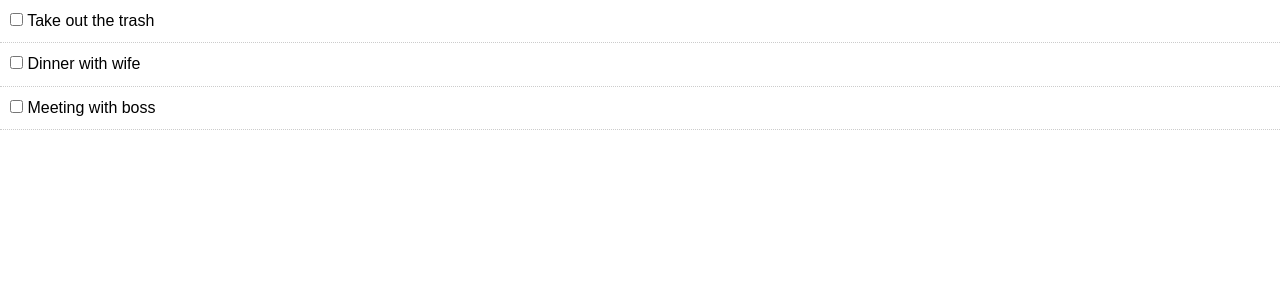
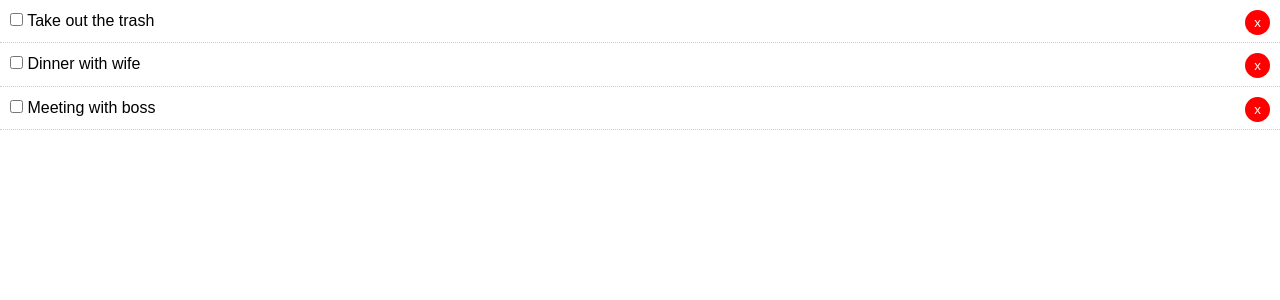
Before and after one commit to Darrenni97/to-do-list, a React (Create React App) app: page / in a window 1280 px wide. Shown: the top 300 px of the page. Built offline with nearby package versions, Linux system fonts and the light colour scheme.

Commit message:
button to delete todoitem

```diff
--- a/src/App.js
+++ b/src/App.js
@@ -23,6 +23,7 @@
     ]
   };
 
+  //Toggle Complete
   markComplete = id => {
     this.setState({
       todos: this.state.todos.map(todo => {
@@ -34,10 +35,15 @@
     });
   };
 
+  //Delete Todo
+  delTodo = id => {
+    this.setState({ todos: [...this.state.todos.filter(todo => todo.id !== id)] });
+  };
+
   render() {
     return (
       <div className="App">
-        <Todos todos={this.state.todos} markComplete={this.markComplete} />
+        <Todos todos={this.state.todos} markComplete={this.markComplete} delTodo={this.delTodo} />
       </div>
     );
   }
--- a/src/components/TodoItem.js
+++ b/src/components/TodoItem.js
@@ -18,6 +18,9 @@
       <div style={this.getStyle()}>
         <p>
           <input type="checkbox" onChange={this.props.markComplete.bind(this, id)} /> {title}
+          <button onClick={this.props.delTodo.bind(this, id)} style={btnStyle}>
+            x
+          </button>
         </p>
       </div>
     );
@@ -29,4 +32,14 @@
   todo: PropTypes.object.isRequired
 };
 
+const btnStyle = {
+  background: "#ff0000",
+  color: "#fff",
+  border: "none",
+  padding: "5px 9px",
+  borderRadius: "50%",
+  cursor: "pointer",
+  float: "right"
+};
+
 export default TodoItem;
--- a/src/components/Todos.js
+++ b/src/components/Todos.js
@@ -4,7 +4,9 @@
 
 class Todos extends Component {
   render() {
-    return this.props.todos.map(todo => <TodoItem key={todo.id} todo={todo} markComplete={this.props.markComplete} />);
+    return this.props.todos.map(todo => (
+      <TodoItem key={todo.id} todo={todo} markComplete={this.props.markComplete} delTodo={this.props.delTodo} />
+    ));
   }
 }
 
```
